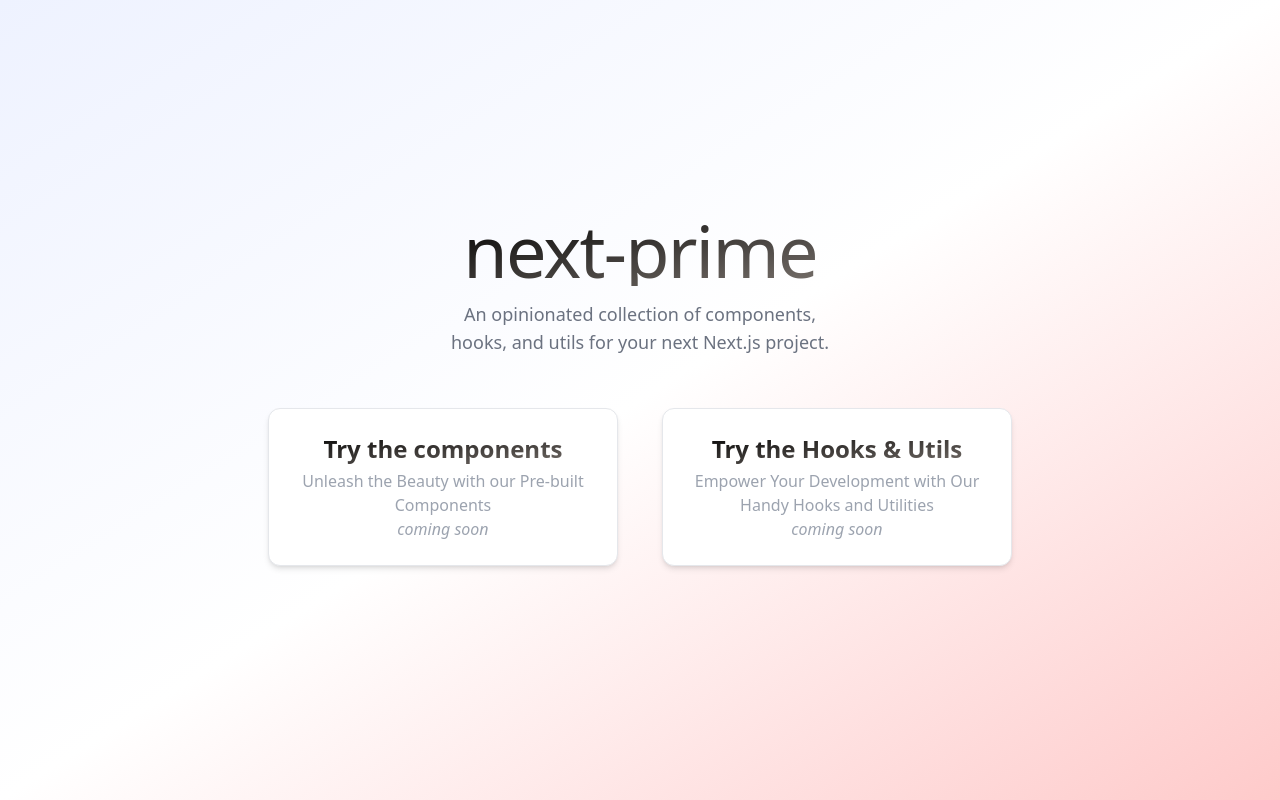
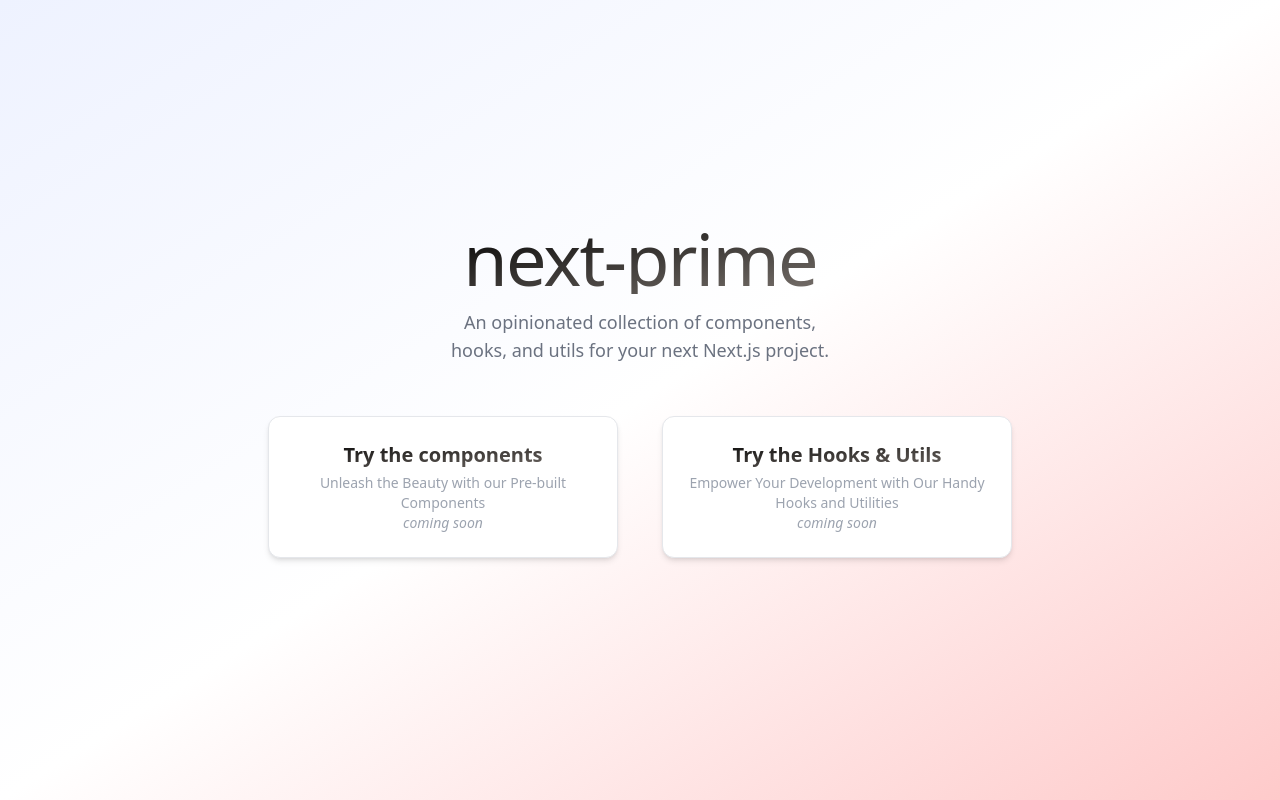
Before and after one commit to timtwiest/next-prime, a Next.js app: page / in a window 1280 px wide. Built offline with nearby package versions, Linux system fonts and the light colour scheme.

Commit message:
fix card text sizing, and grid sizing

```diff
--- a/src/app/page.tsx
+++ b/src/app/page.tsx
@@ -10,38 +10,41 @@
     'An opinionated collection of components, hooks, and utils for your next Next.js project.',
 };
 
+const cards: { title: string; description: string }[] = [
+  {
+    title: 'Try the components',
+    description: 'Unleash the Beauty with our Pre-built Components',
+  },
+  {
+    title: 'Try the Hooks & Utils',
+    description: 'Empower Your Development with Our Handy Hooks and Utilities',
+  },
+];
+
 function HomePage() {
   return (
     <div className="relative z-0 flex min-h-screen flex-col items-center justify-center overflow-hidden bg-gradient-to-br from-indigo-50 via-white to-red-200">
-      <h1 className="mt-8 bg-gradient-to-br from-black to-stone-500 bg-clip-text text-center text-4xl font-medium tracking-tight text-transparent md:text-7xl">
+      <h1 className="mt-8 bg-gradient-to-br from-black to-stone-500 bg-clip-text text-center text-5xl font-medium tracking-tight text-transparent sm:text-7xl">
         {metadata.title}
       </h1>
-      <Text className="mt-3.5 max-w-sm text-center text-sm text-gray-500 md:text-lg">
+      <Text className="mt-3.5 max-w-sm text-center text-sm text-gray-500 sm:text-lg">
         {metadata.description}
       </Text>
-      <div className="my-10 grid w-full max-w-screen-md grid-cols-1 gap-5 px-5 md:grid-cols-2 xl:px-0">
-        <Card className="transform transition duration-500 hover:scale-105">
-          <Card.Header className="font-display justify-center bg-gradient-to-br from-black to-stone-500 bg-clip-text text-xl font-bold text-transparent md:text-2xl">
-            Try the components
-          </Card.Header>
-          <Card.Body>
-            <Text className="text-center">
-              Unleash the Beauty with our Pre-built Components
-            </Text>
-            <Text className="text-center italic">coming soon</Text>
-          </Card.Body>
-        </Card>
-        <Card className="transform transition duration-500 hover:scale-105">
-          <Card.Header className="font-display justify-center bg-gradient-to-br from-black to-stone-500 bg-clip-text text-xl font-bold text-transparent md:text-2xl">
-            Try the Hooks & Utils
-          </Card.Header>
-          <Card.Body>
-            <Text className="text-center">
-              Empower Your Development with Our Handy Hooks and Utilities
-            </Text>
-            <Text className="text-center italic">coming soon</Text>
-          </Card.Body>
-        </Card>
+      <div className="my-10 grid w-full max-w-screen-md grid-cols-1 gap-5 px-5 sm:grid-cols-2 xl:px-0">
+        {cards.map(({ title, description }, i) => (
+          <Card
+            key={`card-${title}-i-${i}`}
+            className="transform transition duration-500 hover:scale-105"
+          >
+            <Card.Header className="font-display justify-center bg-gradient-to-br from-black to-stone-500 bg-clip-text text-lg font-bold text-transparent sm:text-xl">
+              {title}
+            </Card.Header>
+            <Card.Body className="sm:text-md text-sm">
+              <Text className="text-center">{description}</Text>
+              <Text className="text-center italic">coming soon</Text>
+            </Card.Body>
+          </Card>
+        ))}
       </div>
     </div>
   );
```
